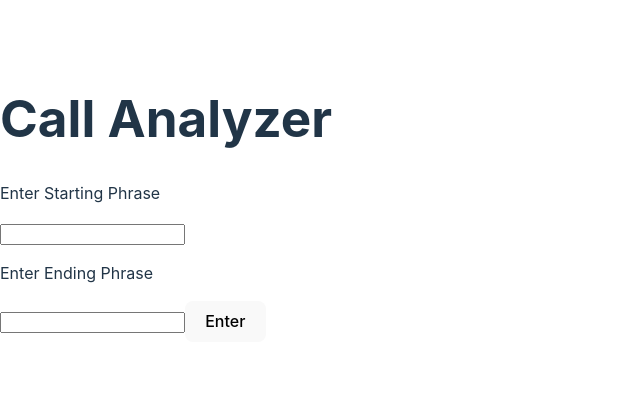
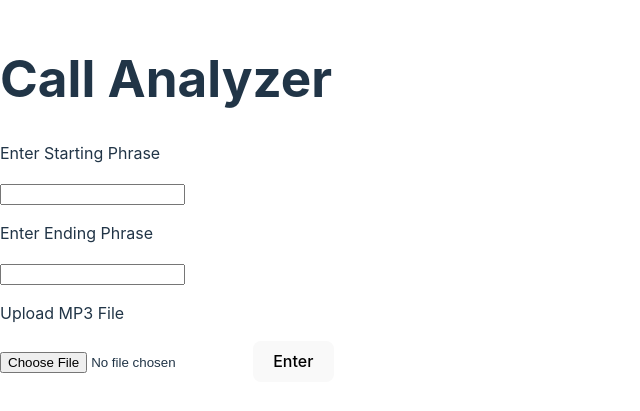
Before and after one commit to nvduran/ai-cs-helper, a React (Vite) app: page / in a window 1280 px wide. Shown: the part 201-612 px from the top of the page, without its empty margins (0-640 px from the left). Built offline with nearby package versions, Linux system fonts and the light colour scheme.

Commit message:
loading view

```diff
--- a/src/components/App.tsx
+++ b/src/components/App.tsx
@@ -1,6 +1,5 @@
-import { useState } from 'react';
+import React, { useState } from 'react';
 
-// Define the type for your data
 interface CallData {
   startPhraseFound: boolean;
   endPhraseFound: boolean;
@@ -11,17 +10,31 @@ interface CallData {
 function App() {
   const [startPhrase, setStartPhrase] = useState('');
   const [endPhrase, setEndPhrase] = useState('');
-  const [data, setData] = useState<CallData | null>(null); // Initialize with the defined type
+  const [file, setFile] = useState<File | null>(null);
+  const [data, setData] = useState<CallData | null>(null);
+  const [loading, setLoading] = useState(false);
 
   const handleFetch = async () => {
-    if (startPhrase && endPhrase) {
+    if (startPhrase && endPhrase && file) {
+      const formData = new FormData();
+      formData.append('startPhrase', startPhrase);
+      formData.append('endPhrase', endPhrase);
+      formData.append('file', file);
+
+      setLoading(true);
+
       try {
-        const response = await fetch(`http://localhost:3104/calls/analyze?startPhrase=${encodeURIComponent(startPhrase)}&endPhrase=${encodeURIComponent(endPhrase)}`);
+        const response = await fetch('http://localhost:3104/calls/analyze', {
+          method: 'POST',
+          body: formData,
+        });
         const data: CallData = await response.json();
         setData(data);
         console.log(data);
       } catch (error) {
         console.error('Error fetching data:', error);
+      } finally {
+        setLoading(false);
       }
     }
   };
@@ -33,9 +46,13 @@ function App() {
       <input type="text" value={startPhrase} onChange={(e) => setStartPhrase(e.target.value)} />
       <p>Enter Ending Phrase</p>
       <input type="text" value={endPhrase} onChange={(e) => setEndPhrase(e.target.value)} />
+      <p>Upload MP3 File</p>
+      <input type="file" accept=".mp3,.wav,.ogg,.oga,.m4a,.mp4,.mpeg,.mpga,.webm" onChange={(e) => setFile(e.target.files ? e.target.files[0] : null)} />
       <button onClick={handleFetch}>Enter</button>
 
-      {data && (
+      {loading && <p>Loading...</p>}
+
+      {data && !loading && (
         <div>
           <h2>Results</h2>
           <div><strong>Start Phrase Found:</strong> {data.startPhraseFound ? 'Yes' : 'No'}</div>
```
